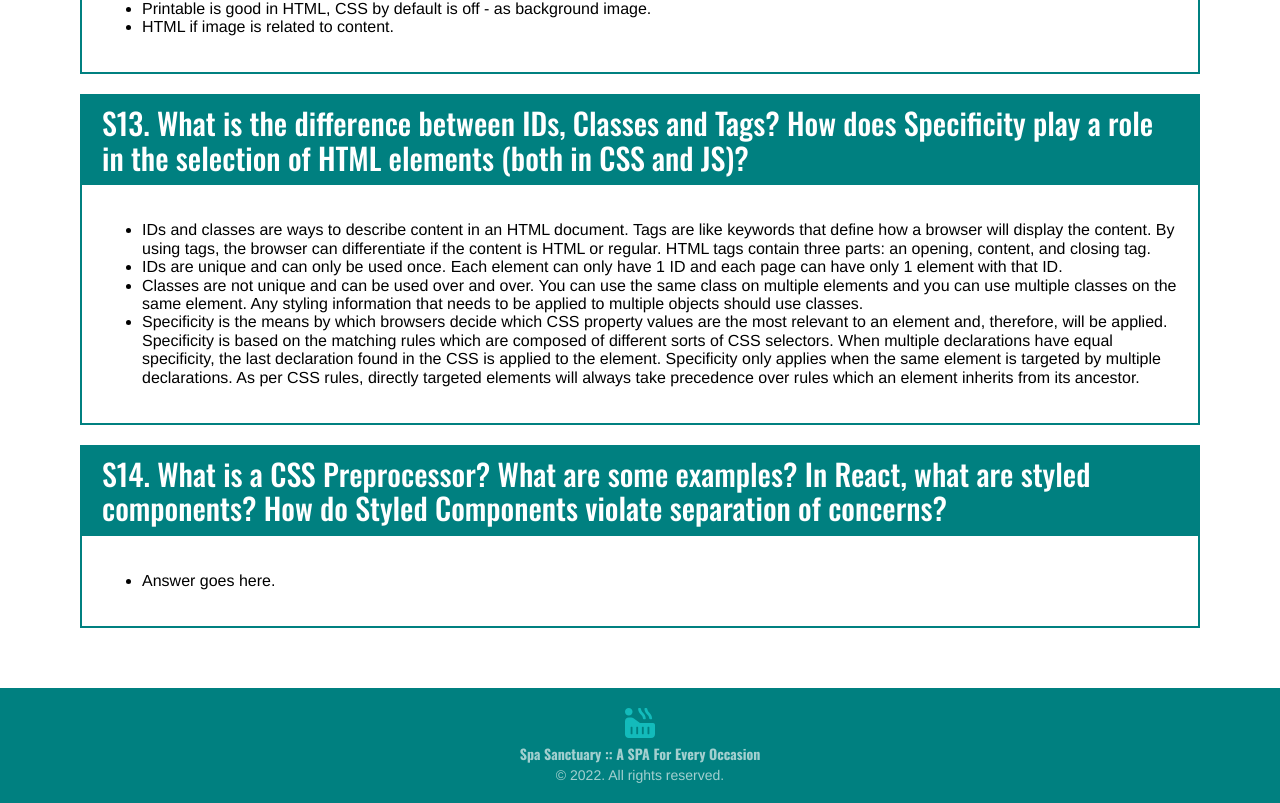
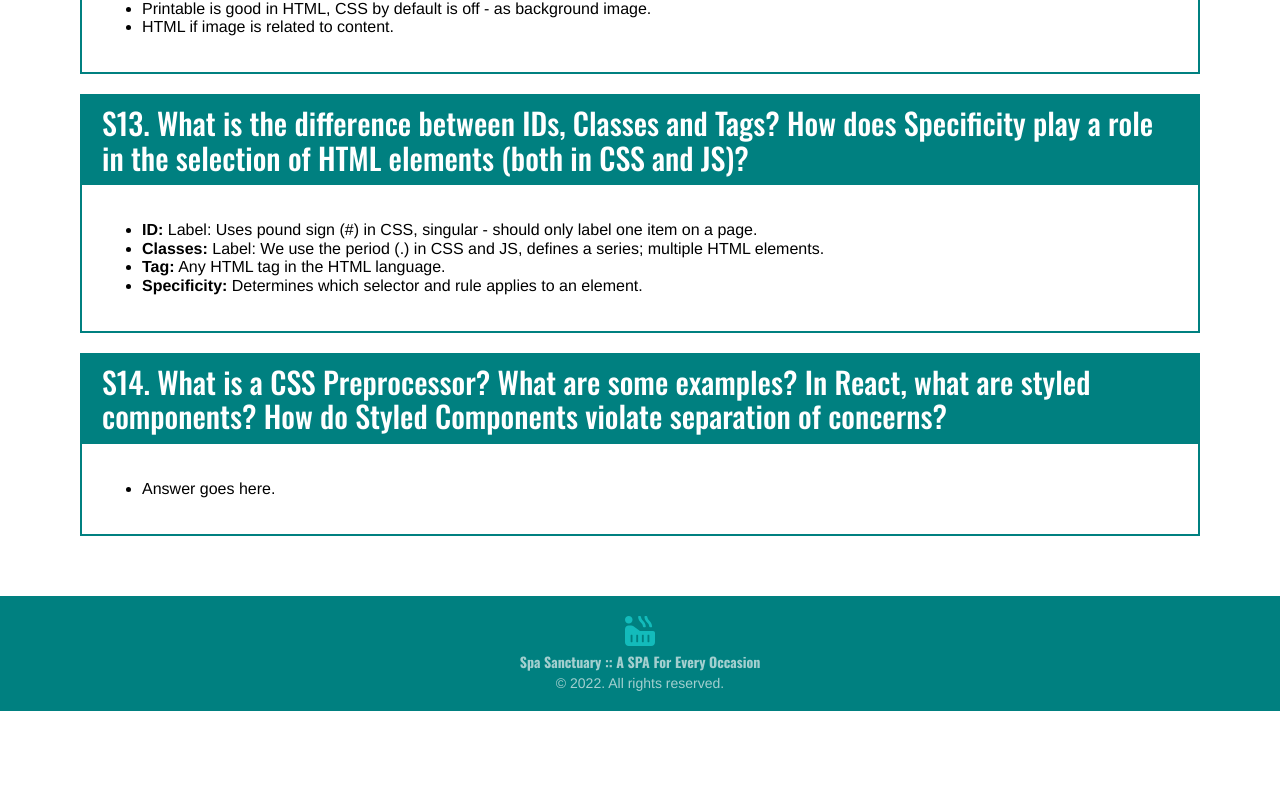
Before and after one commit to claireyz/Web-1-Zhao-Claire-Final, a React (Create React App) app: page /homework in a window 1280 px wide. Shown: the part 3315-4118 px from the top of the page. After the commit the page ends 4026 px from the top, so only its background shows below. Built offline with nearby package versions, Linux system fonts and the light colour scheme.

Commit message:
updating homework

```diff
--- a/src/React/Homework/Essays/Essays.jsx
+++ b/src/React/Homework/Essays/Essays.jsx
@@ -101,10 +101,10 @@ const Essays = () => {
 
             <Essay q='S13. What is the difference between IDs, Classes and Tags? How does Specificity play a role in the selection of HTML elements (both in CSS and JS)?' >
                 <ul>
-                    <li> IDs and classes are ways to describe content in an HTML document. Tags are like keywords that define how a browser will display the content. By using tags, the browser can differentiate if the content is HTML or regular. HTML tags contain three parts: an opening, content, and closing tag. </li>
-                    <li> IDs are unique and can only be used once. Each element can only have 1 ID and each  page can have only 1 element with that ID. </li>
-                    <li> Classes are not unique and can be used over and over. You can use the same class on multiple elements and you can use multiple classes on the same element. Any styling information that needs to be applied to multiple objects should use classes. </li>
-                    <li> Specificity is the means by which browsers decide which CSS property values are the most relevant to an element and, therefore, will be applied. Specificity is based on the matching rules which are composed of different sorts of CSS selectors.  When multiple declarations have equal specificity, the last declaration found in the CSS is applied to the element. Specificity only applies when the same element is targeted by multiple declarations. As per CSS rules, directly targeted elements will always take precedence over rules which an element inherits from its ancestor.</li>
+                    <li><b>ID:</b> Label: Uses pound sign (#) in CSS, singular - should only label one item on a page.</li>
+                    <li><b> Classes:</b> Label: We use the period (.) in CSS and JS, defines a series; multiple HTML elements. </li>
+                    <li><b>Tag:</b> Any HTML tag in the HTML language. </li>
+                    <li><b> Specificity:</b> Determines which selector and rule applies to an element. </li>
                 </ul>
             </Essay>
 
```
